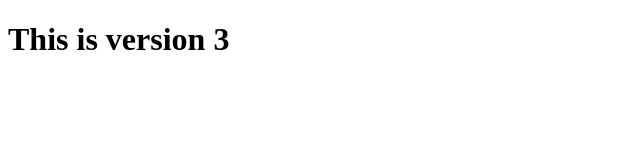
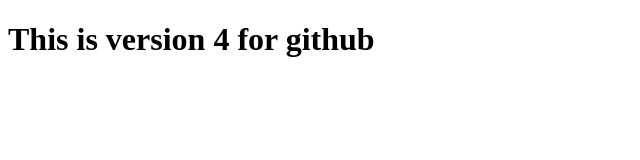
Before and after one commit to nilampatel28/nilam_git, a plain HTML site: page index.html in a window 1280 px wide. Shown: the whole page, without its empty margins (0-640 px from the left). Drawn offline with Linux system fonts and the light colour scheme.

Commit message:
This is commit v4 for github demo

```diff
--- a/index.html
+++ b/index.html
@@ -6,6 +6,8 @@
     <title>Document</title>
 </head>
 <body>
-    <h1>This is version 3</h1>
+    <h1>This is version 4 for github
+
+    </h1>
 </body>
 </html>
```
